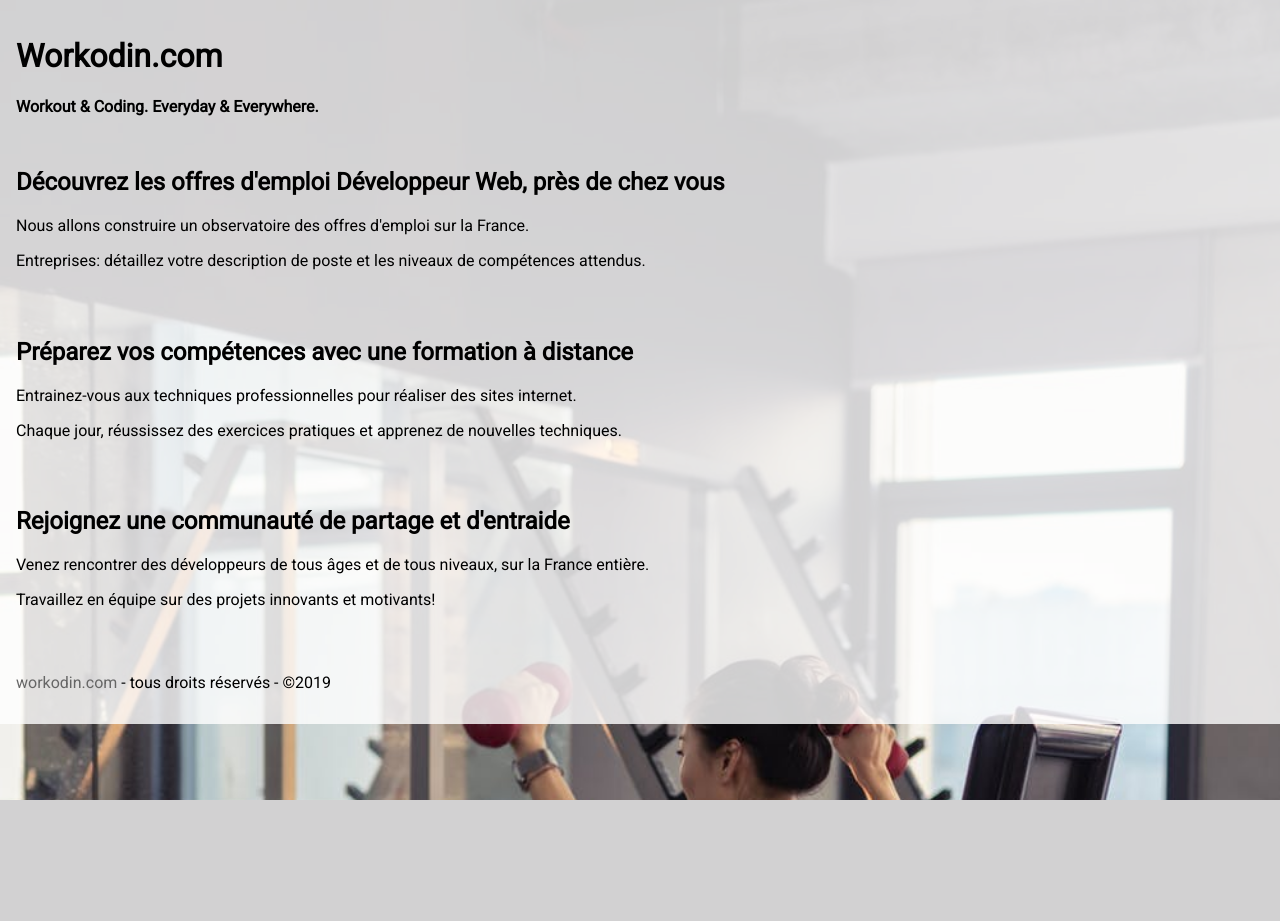
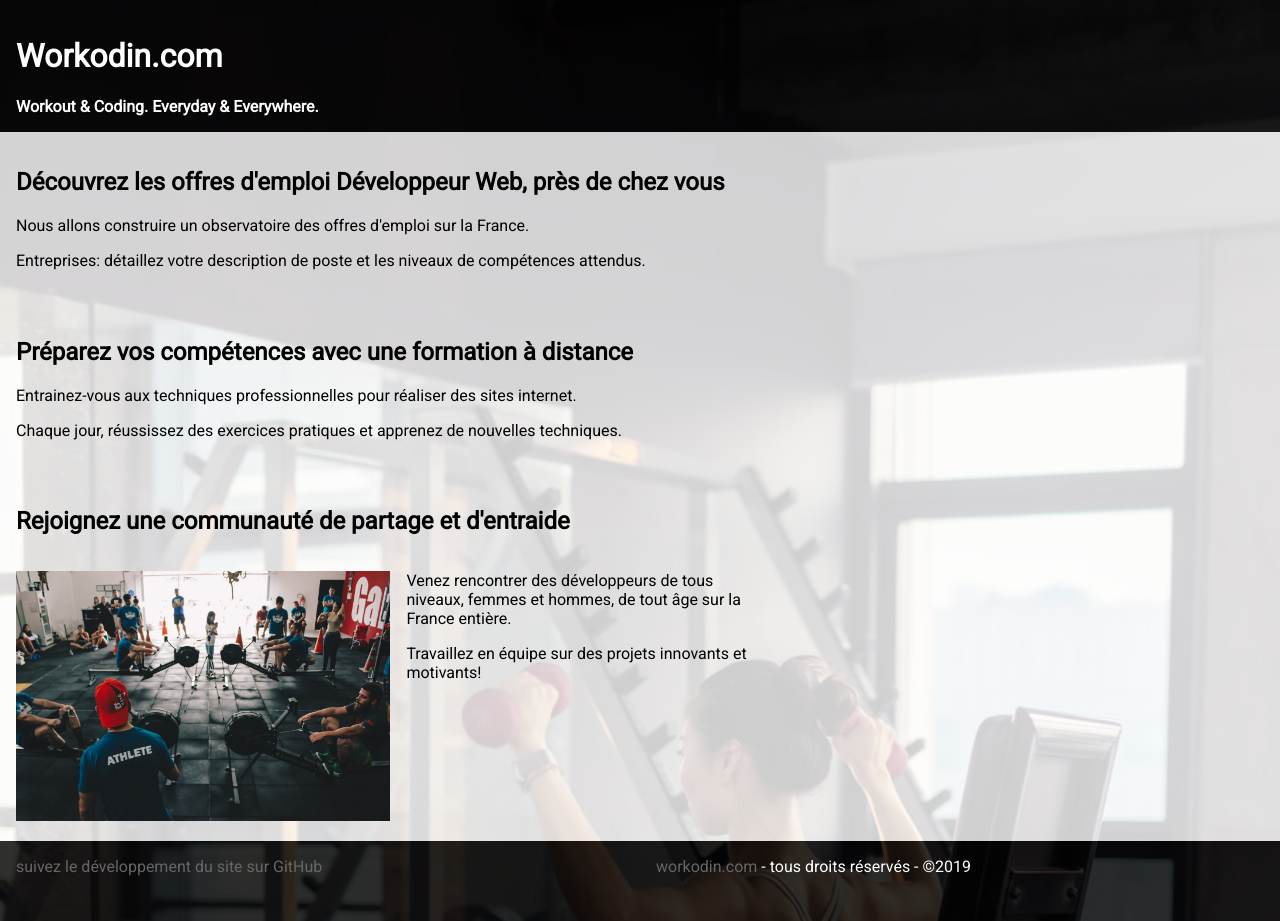
Before and after one commit to workodin/workodin.com, a PHP site: page / in a window 1280 px wide. Before the commit the page ends 800 px from the top, so only its background shows below. Run offline with PHP 8.4, Linux system fonts and the light colour scheme.

Commit message:
Ajout de CSS Flex

```diff
--- a/public/index.php
+++ b/public/index.php
@@ -31,14 +31,50 @@ html, body {
     background: url('/assets/images/workodin-workout.jpg');
     background-size:cover;
 }
-header, section, footer {
+section {
     padding:1rem;
     background-color:rgba(255,255,255,0.8);
+}
+header, footer {
+    background-color:rgba(0,0,0,0.8);
+    color:#ffffff;
+    min-height:10vmin;
+}
+header {
+    padding:1rem;
 }
 a {
     color: #666666;
     text-decoration:none;
 }
+img {
+    max-width:100%;
+    object-fit:cover;
+}
+figure {
+    margin:0;
+}
+/* flex */
+.row {
+    display:flex;
+    flex-wrap:wrap;
+    width:100%;
+}
+.col {
+    min-width:320px;
+    padding-top:1rem;
+}
+.col50 {
+    width:50%;
+}
+.col30 {
+    width:30%;
+}
+.col p {
+    margin-top:0;
+    padding-left:1rem;
+}
+
     </style>
 </head>
 <body>
@@ -60,12 +96,27 @@ a {
             </section>
             <section>
                 <h2>Rejoignez une communauté de partage et d'entraide</h2>
-                <p>Venez rencontrer des développeurs de tous âges et de tous niveaux, sur la France entière.</p>
-                <p>Travaillez en équipe sur des projets innovants et motivants!</p>
+                <div class="row">
+                    <div class="col col30">
+                        <figure>
+                            <img src="/assets/images/workodin-team2.jpg" alt="workodin team">
+                        </figure>
+                    </div>
+                    <div class="col col30">
+                        <p>Venez rencontrer des développeurs de tous niveaux, femmes et hommes, de tout âge sur la France entière.</p>
+                        <p>Travaillez en équipe sur des projets innovants et motivants!</p>
+                    </div>
+                </div>
             </section>
-        </main>
-        <footer>
+
+       </main>
+        <footer class="row">
+        <div class="col col50">
+            <p><a href="https://github.com/workodin/workodin.com">suivez le développement du site sur GitHub</a></p>
+        </div>
+        <div class="col col50">
             <p><a href="//workodin.com">workodin.com</a> - tous droits réservés - &copy;2019</p>
+        </div>
         </footer>
     </div>
 
```
Also changed, not shown: README.md, public/assets/images/workodin-team.jpg (added), public/assets/images/workodin-team2.jpg (added).
